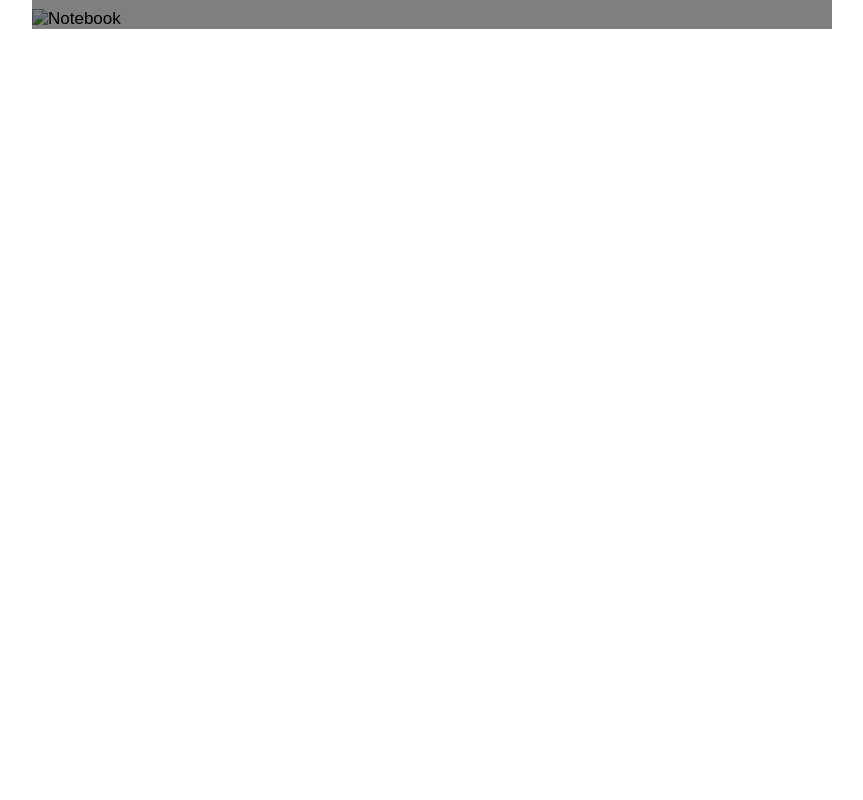
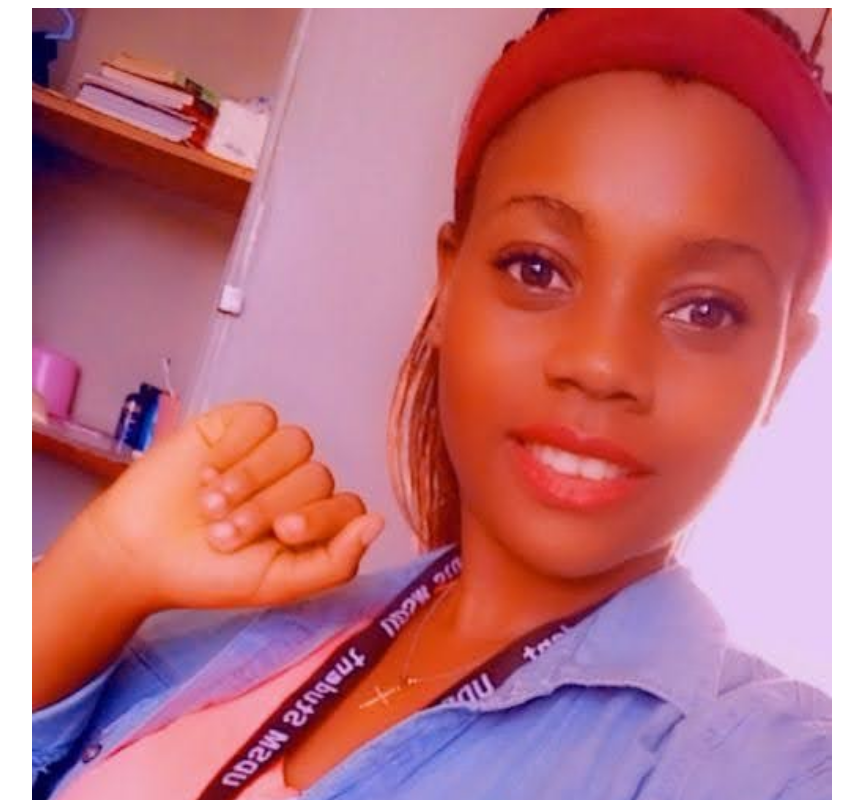
Before and after one commit to rachelmanyatta/rachelmanyatta.github.io, a plain HTML site: page contacts.html in a window 1280 px wide. Shown: the top 800 px of the page, without its empty margins (208-1071 px from the left). Drawn offline with Linux system fonts and the light colour scheme.

Commit message:
Update contacts.html

```diff
--- a/contacts.html
+++ b/contacts.html
@@ -35,7 +35,8 @@ body {
 
 
 <div class="container">
-  <img src="0578cb00-6545-466e-b866-8086335a501d-1.jpg" alt="Notebook" style="width:100%;">
+
+  <img src="0578cb00-6545-466e-b866-8086335a501d.jpg" alt="Notebook" style="width:100%;">
   <div class="content">
     <h4><i>Phone number: +255 786 508 804</i></h4>
 
```
